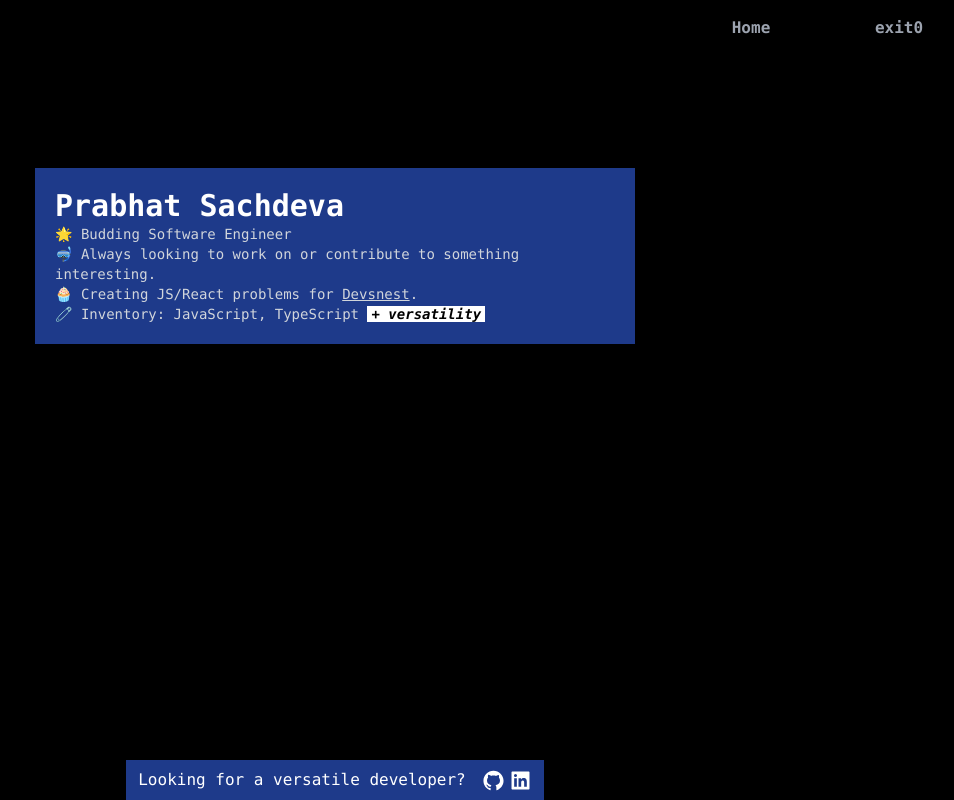
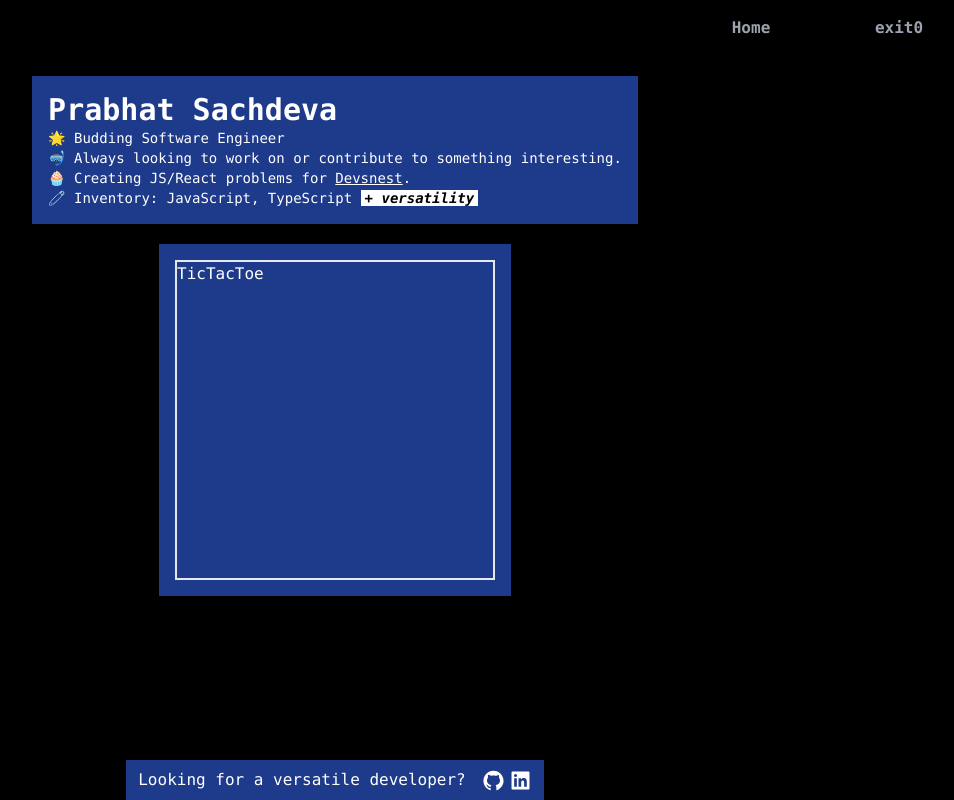
Before and after one commit to prabhatexit0/portexit0, a Next.js app: page /home in a window 1280 px wide. Shown: the whole page, without its empty margins (305-1259 px from the left). Built offline with nearby package versions, Linux system fonts and the light colour scheme.

Commit message:
major layout refactor

```diff
--- a/components/Contact.jsx
+++ b/components/Contact.jsx
@@ -1,7 +1,7 @@
 import { AiOutlineGithub, AiFillLinkedin } from 'react-icons/ai'
 
 export default function Contact() {
-	return <div className="font-mono bg-blue-900 p-2 px-3 bottom-0 flex gap-4 justify-center">
+	return <ContactContainer>
 		<p>Looking for a versatile developer?</p>
 		<div className="flex gap-1 items-center">
 			<a target="_blank" rel="noreferrer" href="https://www.linkedin.com/in/prabhatexit0/" className="hover:text-black">
@@ -11,5 +11,9 @@ export default function Contact() {
 				<AiFillLinkedin size={23} />
 			</a>
 		</div>
-	</div>
+	</ContactContainer>
 }
+
+const ContactContainer = ({ children }) =>
+	<div className="font-mono bg-blue-900 p-2 px-3
+	bottom-0 flex gap-4 justify-center">{children}</div>
--- a/components/games/TicTacToe.jsx
+++ b/components/games/TicTacToe.jsx
@@ -1,7 +1,13 @@
 import { useState } from "react"
 
 export default function TicTacToe() {
-  let [cur, setCur] = useState()
+  let R = 3, C = 3
+  let [state, setState] = useState(() =>
+    Array(R).fill().map(() => Array(C).fill('-')))
+
+  console.log(state)
+
   return <div className="h-80 w-80 border-2">
+    <h1>TicTacToe</h1>
   </div>
 }
--- a/pages/home.jsx
+++ b/pages/home.jsx
@@ -1,23 +1,28 @@
 import Layout from "./layout";
+import TicTacToe from '../components/games/TicTacToe'
 
 export default function Home() {
   return (
     <Layout heading={"Prabhat Sachdeva"}>
       <About />
+      <TicTacToe />
     </Layout >
   );
 }
 
 function About() {
   return (
-    <div className="font-mono h-full flex text-sm flex-col relative about-stuff">
+    <AboutContainer>
+      <h1 className="text-3xl font-bold text-white">Prabhat Sachdeva</h1>
       <p>🌟 Budding Software Engineer</p>
       <p>🤿 Always looking to work on or contribute to something interesting. </p>
       <p>🧁 Creating JS/React problems for {" "}
         <a className="text-decoration-line: underline" href="https://devsnest.in/">Devsnest</a>.
       </p>
       <p>🧷 Inventory: JavaScript, TypeScript <span className="italic text-black font-bold px-1 bg-white">+ versatility</span></p>
-
-    </div>
+    </AboutContainer>
   )
 }
+
+const AboutContainer = ({ children }) =>
+  <div className="font-mono flex text-sm flex-col relative about-stuff">{children}</div>
--- a/pages/layout.jsx
+++ b/pages/layout.jsx
@@ -2,25 +2,32 @@ import { Navbar } from "../components";
 import Contact from '../components/Contact'
 import Draggable from "react-draggable";
 
-
-export default function Layout({ heading, children }) {
+export default function Layout({ children }) {
+  let bgColors = ["bg-blue-900", "bg-red-600", "bg-yellow-600"]
   return (
-    <div className="font-mono h-screen flex flex-col items-center overflow-hidden">
+    <LayoutContainer>
       <Navbar />
-      <div className="w-11/12 h-full gap-5 tablet:w-2/3 laptop:w-1/2 p-5
-      laptop:p-30 py-28 text-gray-300
-      flex flex-col
-      ">
-        <Draggable>
-          <div className="bg-blue-900 p-5 cursor-pointer">
-            <h1 className="text-3xl font-bold text-white">{heading}</h1>
-            <div className="">
-              {children}
-            </div>
-          </div>
-        </Draggable>
+      <ChildrenContainer>
+        {
+          children.map((child, idx) =>
+            <ChildWrapper key={idx} bg={bgColors[idx - idx]}>{child}</ChildWrapper>
+          )
+        }
+      </ChildrenContainer>
+      <div className="sticky bottom-0 w-full laptop:w-max">
+        <Contact />
       </div>
-      <Contact />
-    </div>
+    </LayoutContainer>
   );
 }
+
+const LayoutContainer = ({ children }) =>
+  <div className="font-mono h-screen relative
+    flex flex-col items-center">
+    {children}
+  </div>
+
+const ChildrenContainer = ({ children }) =>
+  <div className="overflow-y-scroll p-5 h-full w-full flex flex-col items-center gap-5">{children}</div>
+
+const ChildWrapper = ({ children, bg }) => <Draggable><div className={`p-4 ${bg}`}>{children}</div></Draggable>
```
